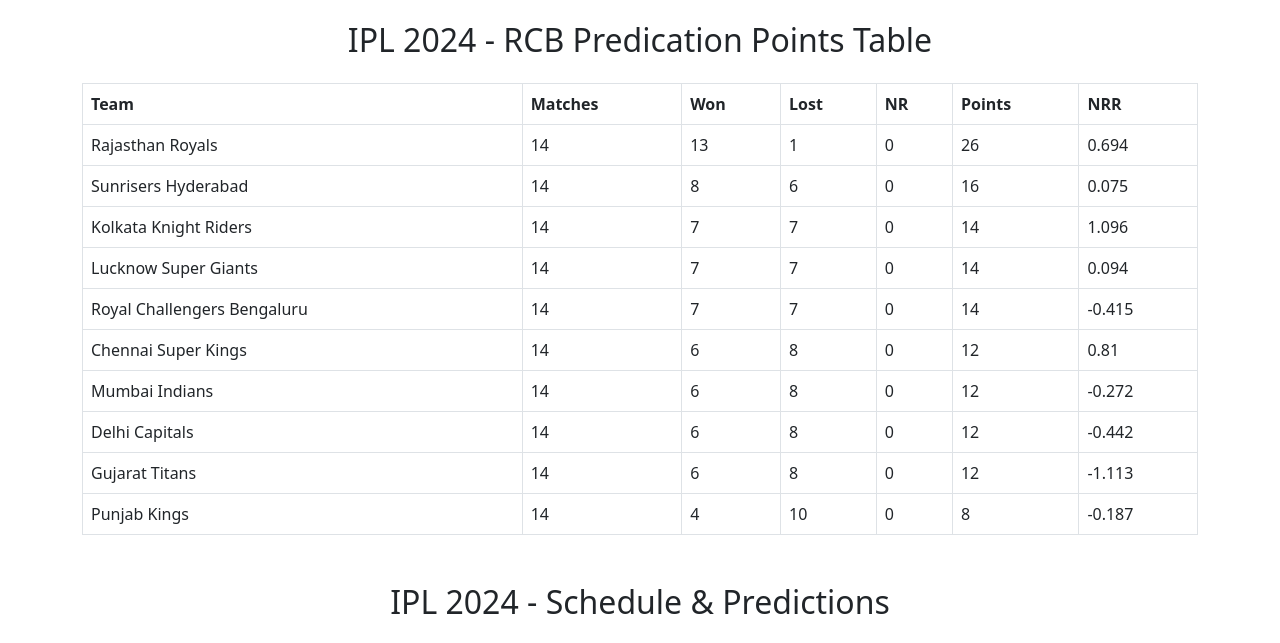
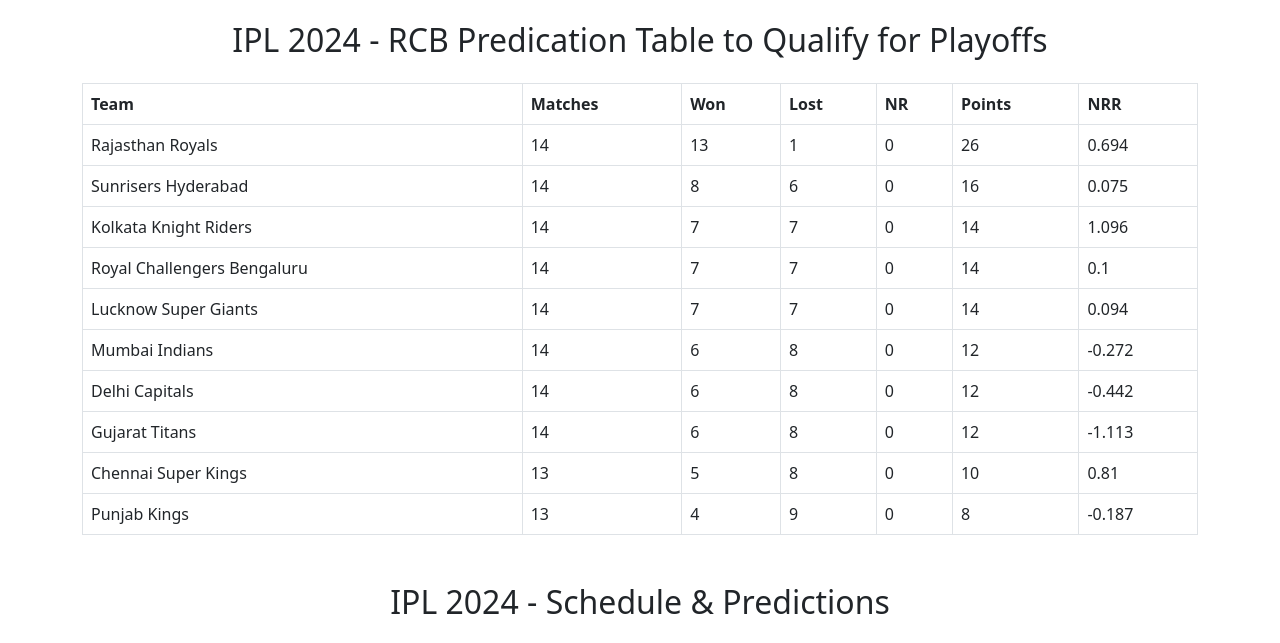
Before and after one commit to iplpredictiontable/iplpredictiontable, a plain HTML site: page index.html in a window 1280 px wide. Shown: the part 94-737 px from the top of the page. Drawn offline with nearby package versions, Linux system fonts and the light colour scheme.

Commit message:
feat: updated prediction table

```diff
--- a/index.html
+++ b/index.html
@@ -37,7 +37,7 @@
       <img class="logo" src="ipl-logo-new-old.png" alt="IPL Logo" style="width: 150px;">
     </div>
 
-    <h2 class="text-center mb-4">IPL 2024 - RCB Predication Points Table</h2>
+    <h2 class="text-center mb-4">IPL 2024 - RCB Predication Table to Qualify for Playoffs</h2>
     <table class="table table-bordered">
       <thead>
         <tr>
@@ -94,6 +94,19 @@
 
 
       <tr>
+        <td>
+            <span class="web-show">Royal Challengers Bengaluru</span>
+            <span class="mobile-show">RCB</span>
+        </td>
+        <td>14</td>
+        <td>7</td>
+        <td>7</td>
+        <td>0</td>
+        <td>14</td>
+        <td>0.1</td>
+    </tr>
+
+      <tr>
           <td>
               <span class="web-show">Lucknow Super Giants</span>
               <span class="mobile-show">LSG</span>
@@ -107,32 +120,6 @@
       </tr>
 
 
-      <tr>
-          <td>
-              <span class="web-show">Royal Challengers Bengaluru</span>
-              <span class="mobile-show">RCB</span>
-          </td>
-          <td>14</td>
-          <td>7</td>
-          <td>7</td>
-          <td>0</td>
-          <td>14</td>
-          <td>-0.415</td>
-      </tr>
-
-
-      <tr>
-          <td>
-              <span class="web-show">Chennai Super Kings</span>
-              <span class="mobile-show">CSK</span>
-          </td>
-          <td>14</td>
-          <td>6</td>
-          <td>8</td>
-          <td>0</td>
-          <td>12</td>
-          <td>0.81</td>
-      </tr>
 
 
       <tr>
@@ -179,12 +166,26 @@
 
       <tr>
           <td>
+              <span class="web-show">Chennai Super Kings</span>
+              <span class="mobile-show">CSK</span>
+          </td>
+          <td>13</td>
+          <td>5</td>
+          <td>8</td>
+          <td>0</td>
+          <td>10</td>
+          <td>0.81</td>
+      </tr>
+
+
+      <tr>
+          <td>
               <span class="web-show">Punjab Kings</span>
               <span class="mobile-show">PBKG</span>
           </td>
-          <td>14</td>
+          <td>13</td>
           <td>4</td>
-          <td>10</td>
+          <td>9</td>
           <td>0</td>
           <td>8</td>
           <td>-0.187</td>
@@ -543,7 +544,7 @@
       <tr>
           <td>May 1</td>
           <td>Chennai Super Kings vs Punjab Kings</td>
-          <td><span class="s-won">Chennai Super Kings</span> Need To Win </td>
+          <td>Won by <span class="s-p-won">Punjab Kings </span></td>
       </tr>
 
 
```
